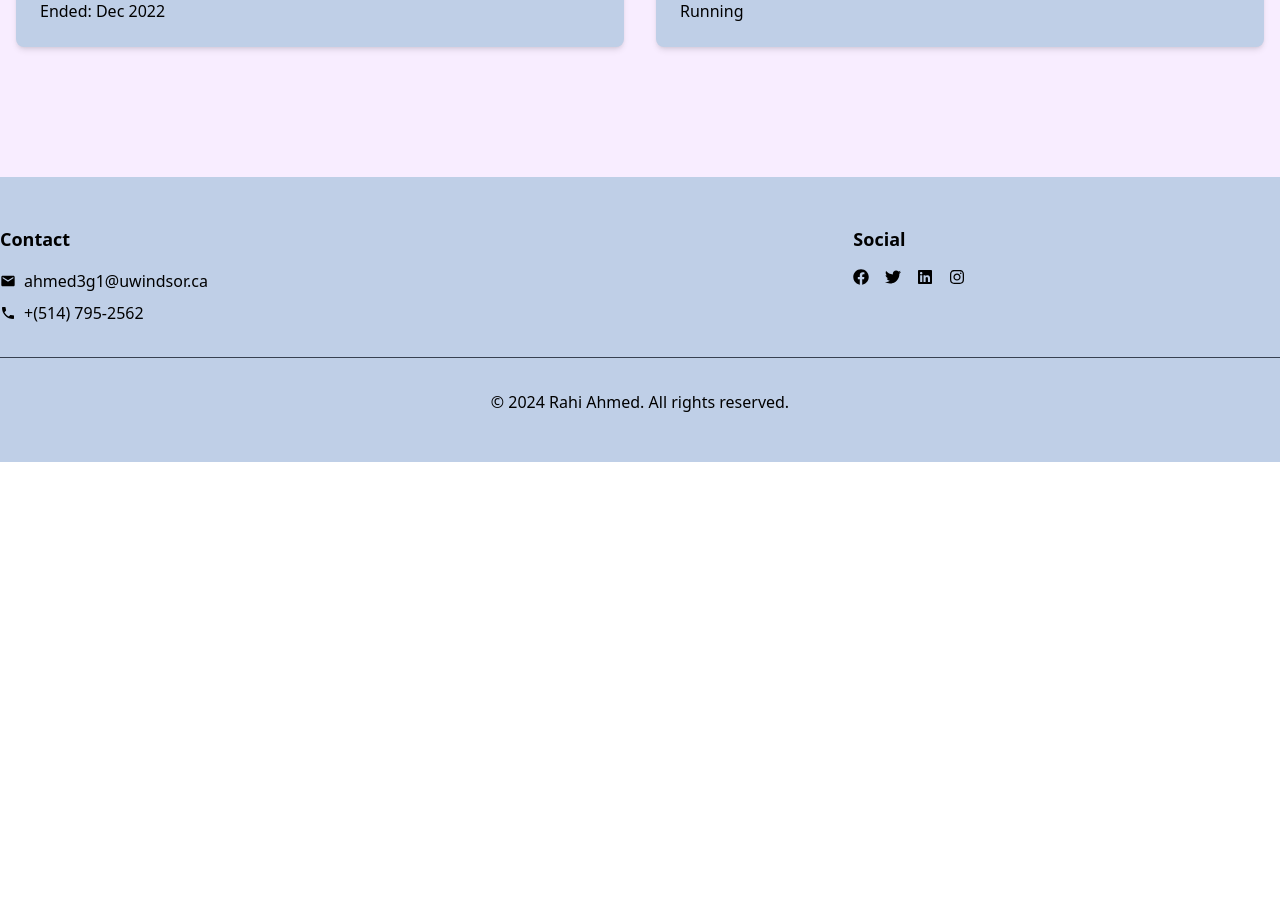
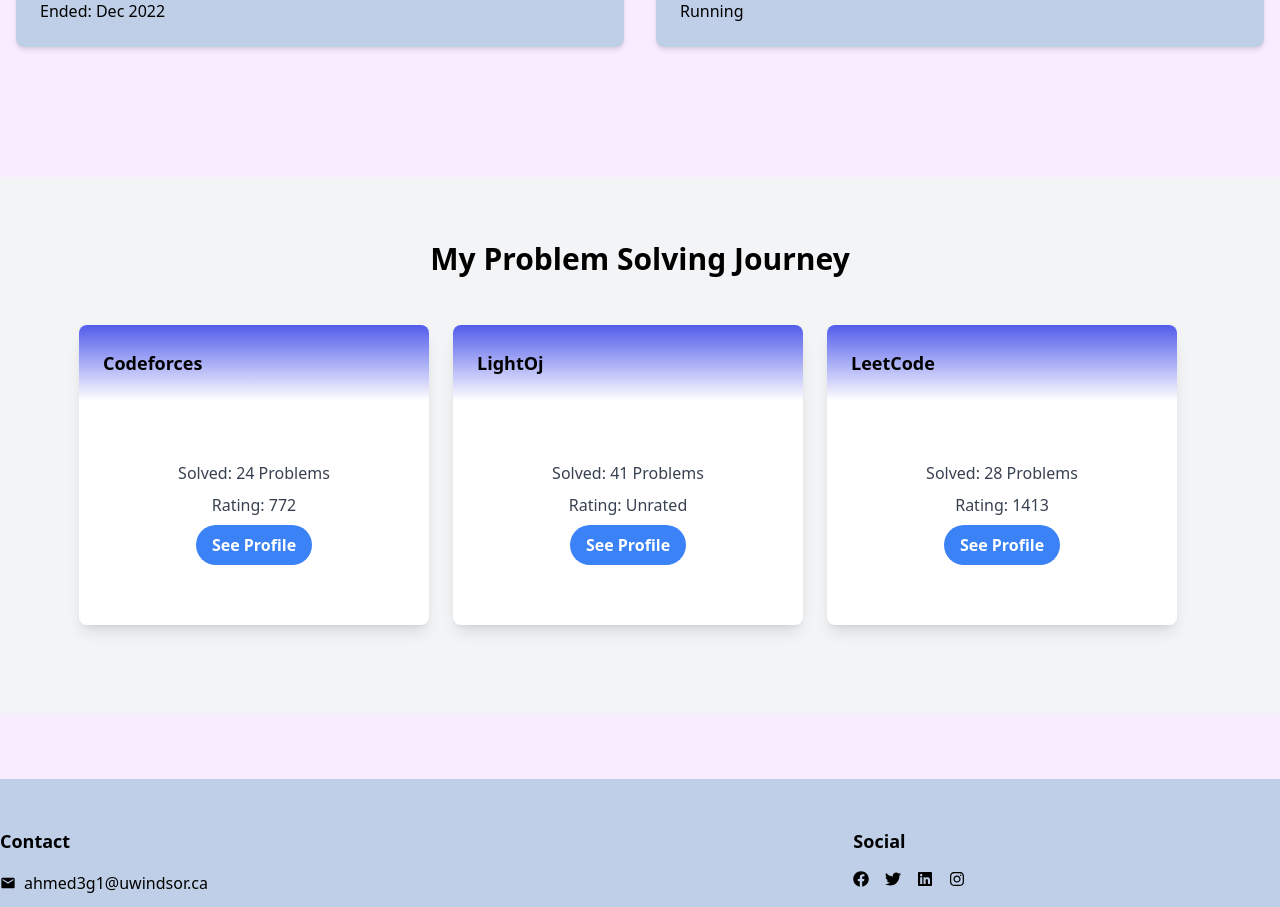
Before and after one commit to hkshakib/innovatesphere, a React (Create React App) app: page / in a window 1280 px wide. Shown: the part 5560-6467 px from the top of the page. Before the commit the page ends 6022 px from the top, so only its background shows below. Built offline with nearby package versions, Linux system fonts and the light colour scheme.

Commit message:
feat: Added Problem Solving section

```diff
--- a/src/App.js
+++ b/src/App.js
@@ -3,6 +3,7 @@
 import Education from "./pages/Education";
 import Experiences from "./pages/Experiences";
 import Home from "./pages/Home";
+import ProblemSolving from "./pages/ProblemSolving";
 import Projects from "./pages/Projects";
 import Skills from "./pages/Skills";
 import Summery from "./pages/Summery";
@@ -45,6 +46,9 @@
       <section id="education" className="flex flex-col pt-[50px] relative">
         <Education />
       </section>
+      <section id="problemsolving" className="flex flex-col pt-[50px] relative">
+        <ProblemSolving />
+      </section>
       <section
         id="footer"
         className="flex pt-[50px] items-center justify-center relative"
--- /dev/null
+++ b/src/pages/ProblemSolving.jsx
@@ -0,0 +1,61 @@
+import React from "react";
+
+const ProblemSolving = () => {
+  const problemSolvingDetails = [
+    {
+      judge: "Codeforces",
+      solved: 24,
+      rating: 772,
+      profile: "https://codeforces.com/profile/rahi_ahmed",
+    },
+    {
+      judge: "LightOj",
+      solved: 41,
+      rating: "Unrated",
+      profile: "https://lightoj.com/user/rahi_ahmed",
+    },
+    {
+      judge: "LeetCode",
+      solved: 28,
+      rating: "1413",
+      profile: "https://codeforces.com/profile/rahi_ahmed",
+    },
+  ];
+
+  return (
+    <section className="py-16 bg-gray-100">
+      <div className="container mx-auto px-4">
+        <h2 className="text-3xl font-bold text-center mb-12">
+          My Problem Solving Journey
+        </h2>
+        <div className="flex flex-wrap justify-center">
+          {problemSolvingDetails.map((detail, index) => (
+            <div
+              key={index}
+              className="bg-white rounded-lg shadow-lg w-[350px] h-[300px] overflow-hidden flex flex-col justify-between mr-6 mb-6"
+            >
+              <div className="bg-gradient-to-b from-[#525CEB] py-6 px-6">
+                <h3 className="text-lg font-semibold text-black">
+                  {detail.judge}
+                </h3>
+              </div>
+              <div className="p-6 flex flex-col flex-1 items-center justify-center">
+                <p className="text-gray-700 mb-2">
+                  Solved: {detail.solved} Problems
+                </p>
+                <p className="text-gray-700 mb-2">Rating: {detail.rating}</p>
+                <a href={detail.profile}>
+                  <button className="bg-blue-500 hover:bg-blue-600 text-white font-bold py-2 px-4 rounded-full focus:outline-none focus:shadow-outline">
+                    See Profile
+                  </button>
+                </a>
+              </div>
+            </div>
+          ))}
+        </div>
+      </div>
+    </section>
+  );
+};
+
+export default ProblemSolving;
```
